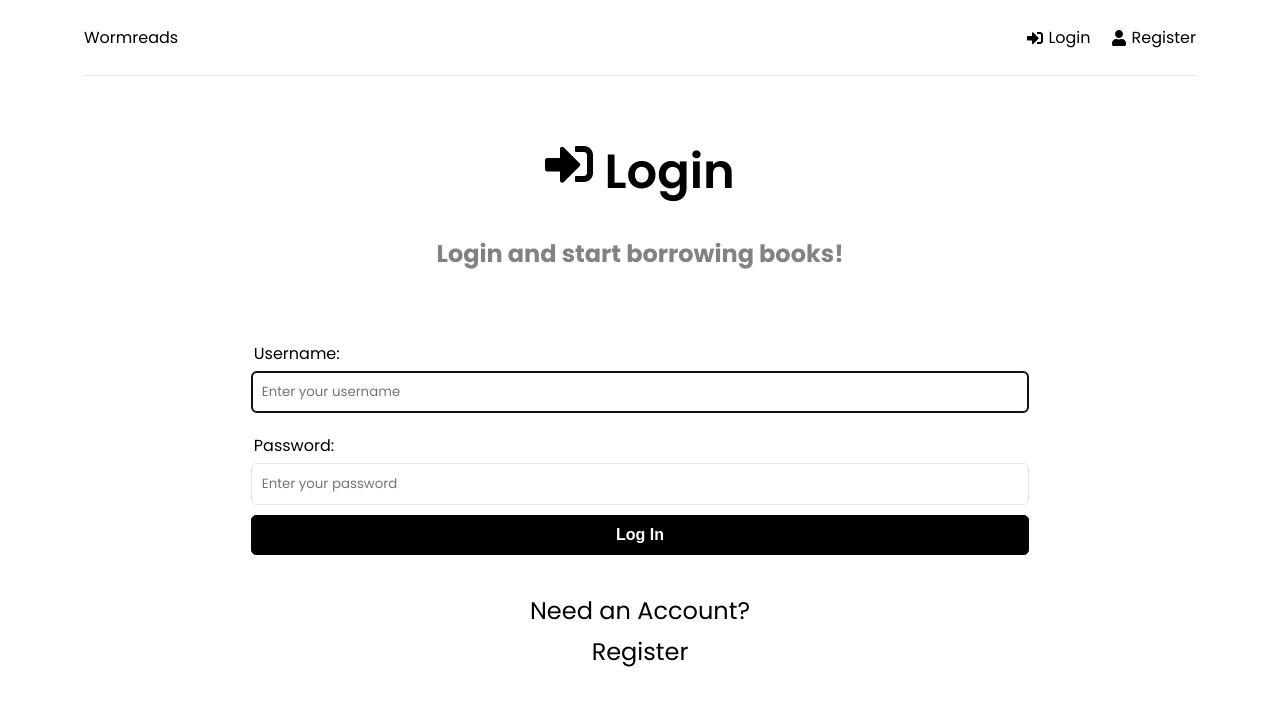
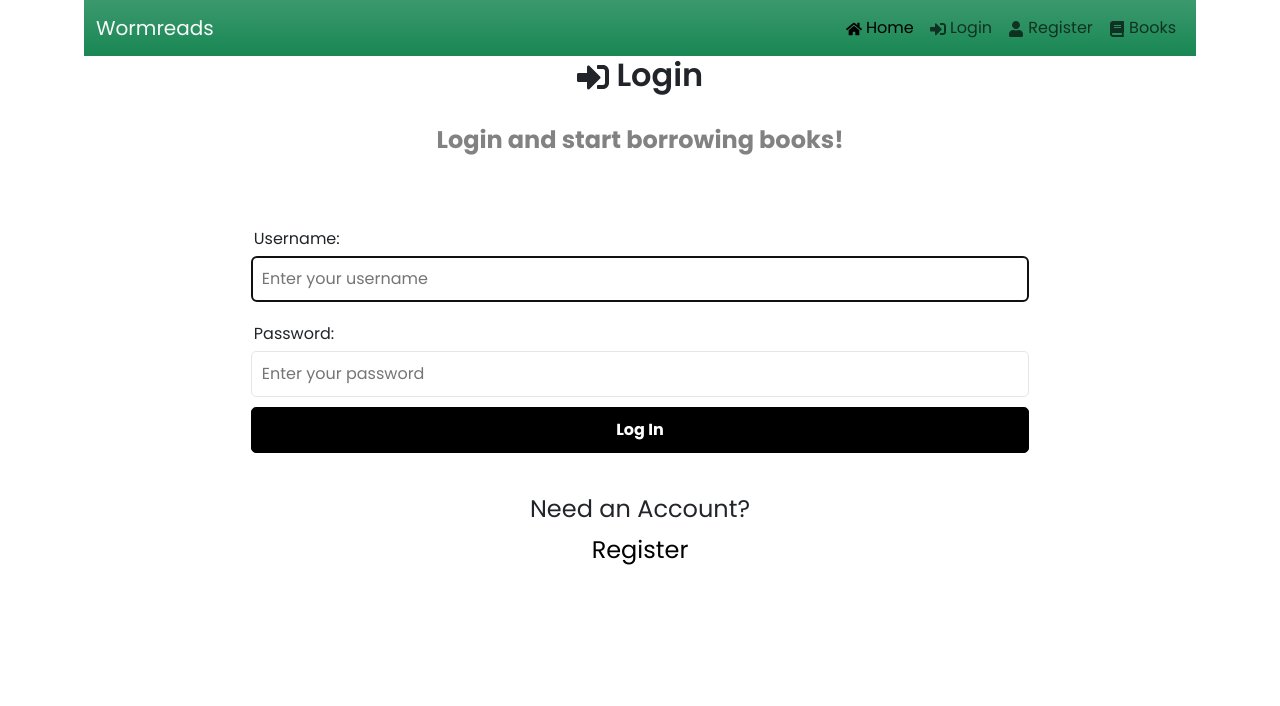
Before and after one commit to M-Hawk/T3A2, a React (Vite) app in the folder src/frontend/: page /login in a window 1280 px wide. Shown: the top 706 px of the page. Built offline with nearby package versions, Linux system fonts and the light colour scheme; a web font is replaced by a local one.

Commit message:
Added bootstrap nav bar

```diff
--- a/src/frontend/index.html
+++ b/src/frontend/index.html
@@ -5,6 +5,9 @@
     <link rel="icon" type="image/svg+xml" href="/vite.svg" />
     <meta name="viewport" content="width=device-width, initial-scale=1.0" />
     <title>Vite + React</title>
+    <link href="https://cdn.jsdelivr.net/npm/bootstrap@5.3.0-alpha1/dist/css/bootstrap.min.css" rel="stylesheet" integrity="sha384-GLhlTQ8iRABdZLl6O3oVMWSktQOp6b7In1Zl3/Jr59b6EGGoI1aFkw7cmDA6j6gD" crossorigin="anonymous">
+    <script src="https://cdn.jsdelivr.net/npm/bootstrap@5.3.0-alpha1/dist/js/bootstrap.bundle.min.js" integrity="sha384-w76AqPfDkMBDXo30jS1Sgez6pr3x5MlQ1ZAGC+nuZB+EYdgRZgiwxhTBTkF7CXvN" crossorigin="anonymous"></script>
+
   </head>
   <body>
     <div id="root"></div>
--- a/src/frontend/src/components/NavBar.jsx
+++ b/src/frontend/src/components/NavBar.jsx
@@ -1,10 +1,33 @@
-import {FaSignInAlt, FaSignOutAlt, FaUser} from "react-icons/fa"
+import {FaSignInAlt, FaHome, FaUser, FaBook} from "react-icons/fa"
 import {Link} from "react-router-dom"
 
 
-function NavBar() {
+const NavBar = () => {
+
   return (
-    <header className="header">
+    <nav class="navbar navbar-expand-lg bg-success bg-gradient">
+  <div class="container-fluid">
+    <a class="navbar-brand text-light" href="#">Wormreads</a>
+    <button class="navbar-toggler" type="button" data-bs-toggle="collapse" data-bs-target="#navbarNavAltMarkup" aria-controls="navbarNavAltMarkup" aria-expanded="false" aria-label="Toggle navigation">
+      <span class="navbar-toggler-icon"></span>
+    </button>
+    <div class="collapse navbar-collapse" id="navbarNavAltMarkup">
+      <div class="navbar-nav ms-auto">
+        <Link class="nav-link active" aria-current="page" to="/"><FaHome /> Home</Link>
+        <Link class="nav-link" to="/login"><FaSignInAlt /> Login</Link>
+        <Link class="nav-link" to="/register"><FaUser /> Register</Link>
+        <Link class="nav-link" to="/books"><FaBook /> Books</Link>
+      </div>
+    </div>
+  </div>
+</nav>
+
+  )
+}
+
+export default NavBar
+
+{/* <header className="header">
 <div className="logo">
   <Link to="/">Wormreads</Link>
 </div>
@@ -20,8 +43,4 @@
     </Link>
   </li>
 </ul>
-    </header>
-  )
-}
-
-export default NavBar
+</header> */}
--- a/src/frontend/src/pages/Books.jsx
+++ b/src/frontend/src/pages/Books.jsx
@@ -1,5 +1,5 @@
 import { useState } from "react"
-import { Button, Card } from "react-bootstrap"
+// import { Button, Card } from "react-bootstrap"
 
 const Books = () => {
 
```
Lines whose indentation alone changed are shown as unchanged.
